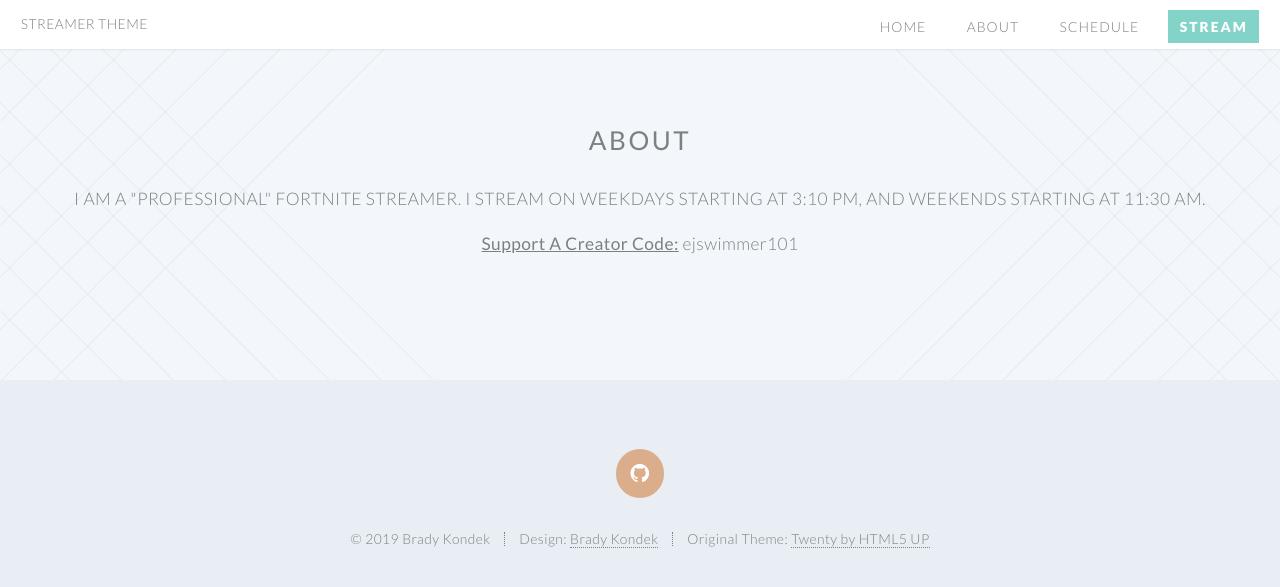
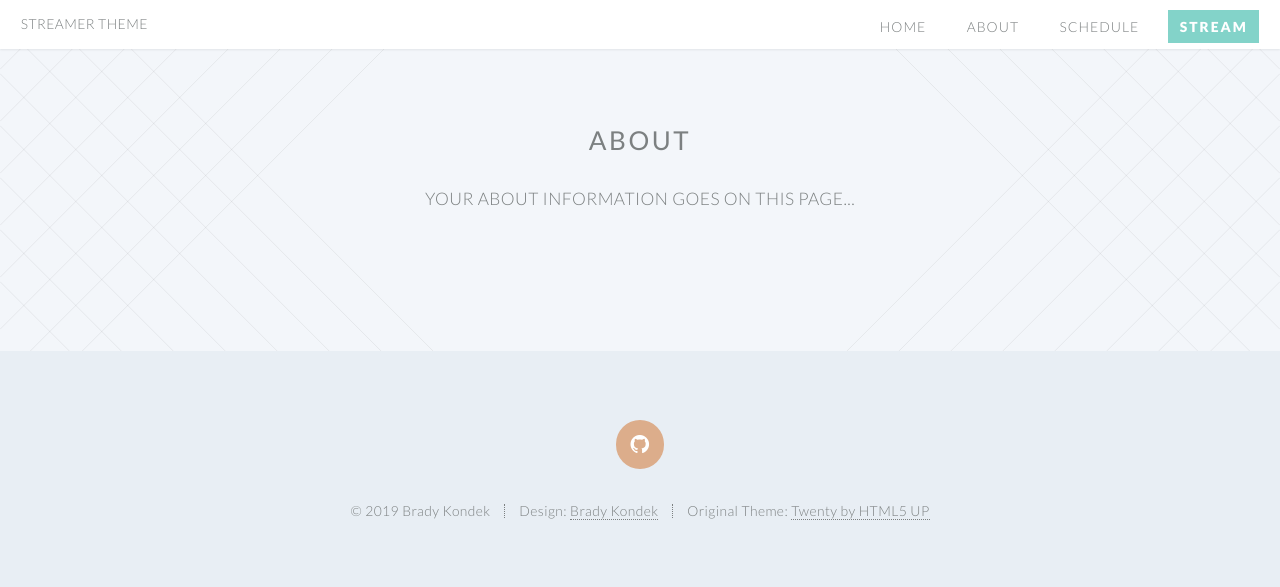
Before and after one commit to brady-kondek/streamer, a Jekyll site: the page built from about/index.html, in a window 1280 px wide. Shown: the top 587 px of the page. Built offline with Jekyll 4.4.1, drawn with Linux system fonts in a browser that asks for light colours.

Commit message:
Update index.html

```diff
--- a/about/index.html
+++ b/about/index.html
@@ -9,7 +9,6 @@ layout: default
 <body>
   <article id="main">
         <center><h2><strong>ABOUT</strong></h2>
-<center><h4>I am a "professional" Fortnite streamer.  I stream on weekdays starting at 3:10 PM, and weekends starting at 11:30 AM.</h4></center>
-  <center><b><u>Support A Creator Code:</b></u> ejswimmer101</center>
+<center><h4>YOUR ABOUT INFORMATION GOES ON THIS PAGE...</h4></center>
 </body>
 </html>
```
